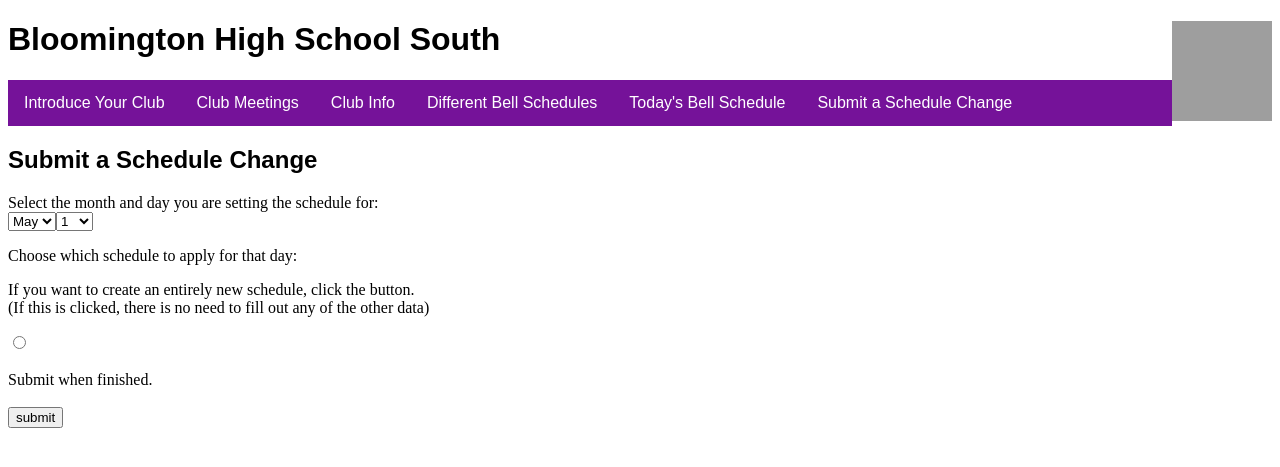
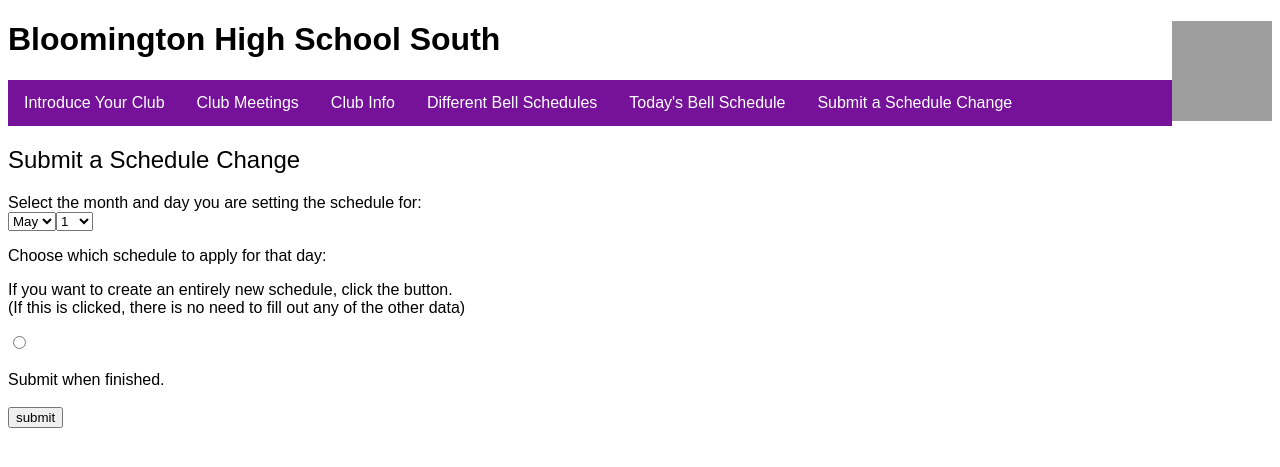
Before and after one commit to bhss-gwc/schedule, a PHP site: page /schedule/day_selector.php in a window 1280 px wide. Shown: the top 467 px of the page. Run offline with PHP 8.4, Linux system fonts and the light colour scheme; data that the repository does not hold is empty; grey boxes are pictures that could not be loaded.

Commit message:
changed fonts and fonts weights

```diff
--- a/day_selector.php
+++ b/day_selector.php
@@ -8,6 +8,10 @@ h1 {
 font-family: Arial, Helvetica, sans-serif;
 }
 h2 {
+font-family: Arial, Helvetica, sans-serif;
+font-weight: normal;
+}
+body{
 font-family: Arial, Helvetica, sans-serif;
 }
 </style>
--- a/displaybellschedule.php
+++ b/displaybellschedule.php
@@ -9,6 +9,7 @@
   }
   h2 {
   font-family: Arial, Helvetica, sans-serif;
+  font-weight:normal;
   }
   </style>
 
--- a/displayclubinfo.php
+++ b/displayclubinfo.php
@@ -9,7 +9,9 @@
   }
   h2 {
   font-family: Arial, Helvetica, sans-serif;
+  font-weight: normal;
   }
+
   </style>
 
   <h1>Bloomington High School South</h1>
--- a/displaymeetings.php
+++ b/displaymeetings.php
@@ -9,6 +9,7 @@ font-family: Arial, Helvetica, sans-serif;
 }
 h2 {
 font-family: Arial, Helvetica, sans-serif;
+font-weight: normal;
 }
 </style>
 
--- a/introduce.php
+++ b/introduce.php
@@ -9,6 +9,7 @@
 	}
 	h2 {
 	font-family: Arial, Helvetica, sans-serif;
+	font-weight: normal;
 	}
 	</style>
 
```
